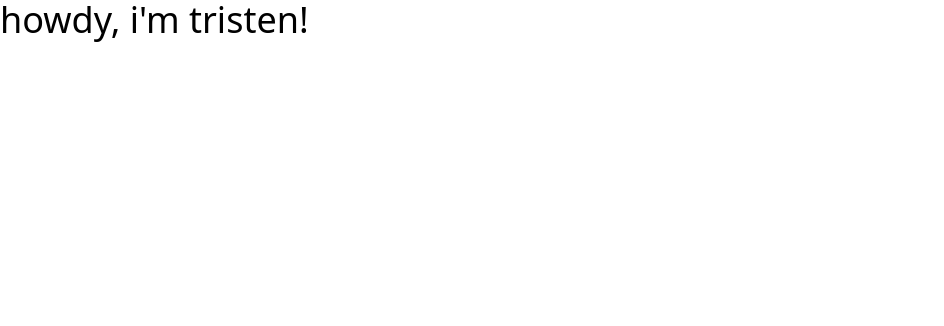
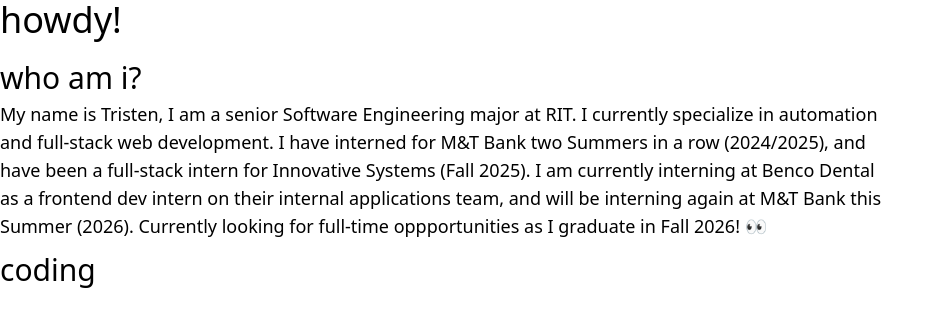
Before and after one commit to tristenkurutz/site, a SvelteKit app: page / in a window 1280 px wide. Shown: the top 326 px of the page, without its empty margins (0-944 px from the left). Built offline with nearby package versions, Linux system fonts and the light colour scheme.

Commit message:
Header styling + bio added

```diff
--- a/src/app.scss
+++ b/src/app.scss
@@ -18,6 +18,12 @@
     @apply font-myfont lg:text-5xl md:text-4xl sm:text-3xl text-2xl;
   }
   h2 {
-    @apply lg:text-4xl md:text-3xl sm:text-2xl text-xl;
+    @apply lg:text-4xl md:text-3xl sm:text-2xl text-xl mb-5;
+  }
+  h3 {
+    @apply lg:text-3xl md:text-2xl sm:text-xl text-lg mb-1;
+  }
+  p {
+    @apply lg:text-lg md:text-base sm:text-sm text-sm mb-3 max-w-4xl;
   }
 }
--- a/src/routes/+page.svelte
+++ b/src/routes/+page.svelte
@@ -1 +1,13 @@
-<h2>howdy, i'm tristen!</h2>
+<h2>howdy!</h2>
+<h3>who am i?</h3>
+<p>
+  My name is Tristen, I am a senior Software Engineering major at RIT. I
+  currently specialize in automation and full-stack web development. I have
+  interned for M&T Bank two Summers in a row (2024/2025), and have been a
+  full-stack intern for Innovative Systems (Fall 2025). I am currently interning
+  at Benco Dental as a frontend dev intern on their internal applications team,
+  and will be interning again at M&T Bank this Summer (2026). Currently looking
+  for full-time oppportunities as I graduate in Fall 2026! 👀
+</p>
+
+<h3>coding</h3>
```
